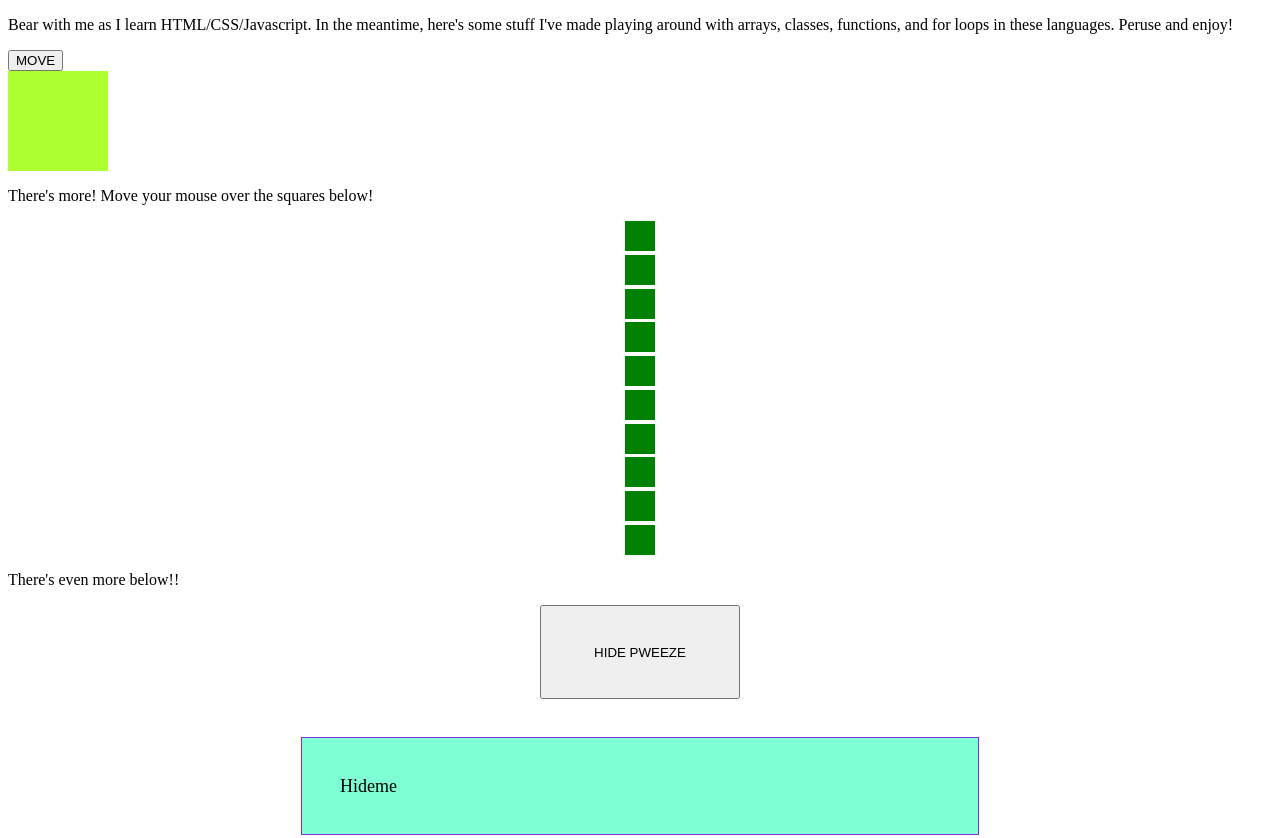
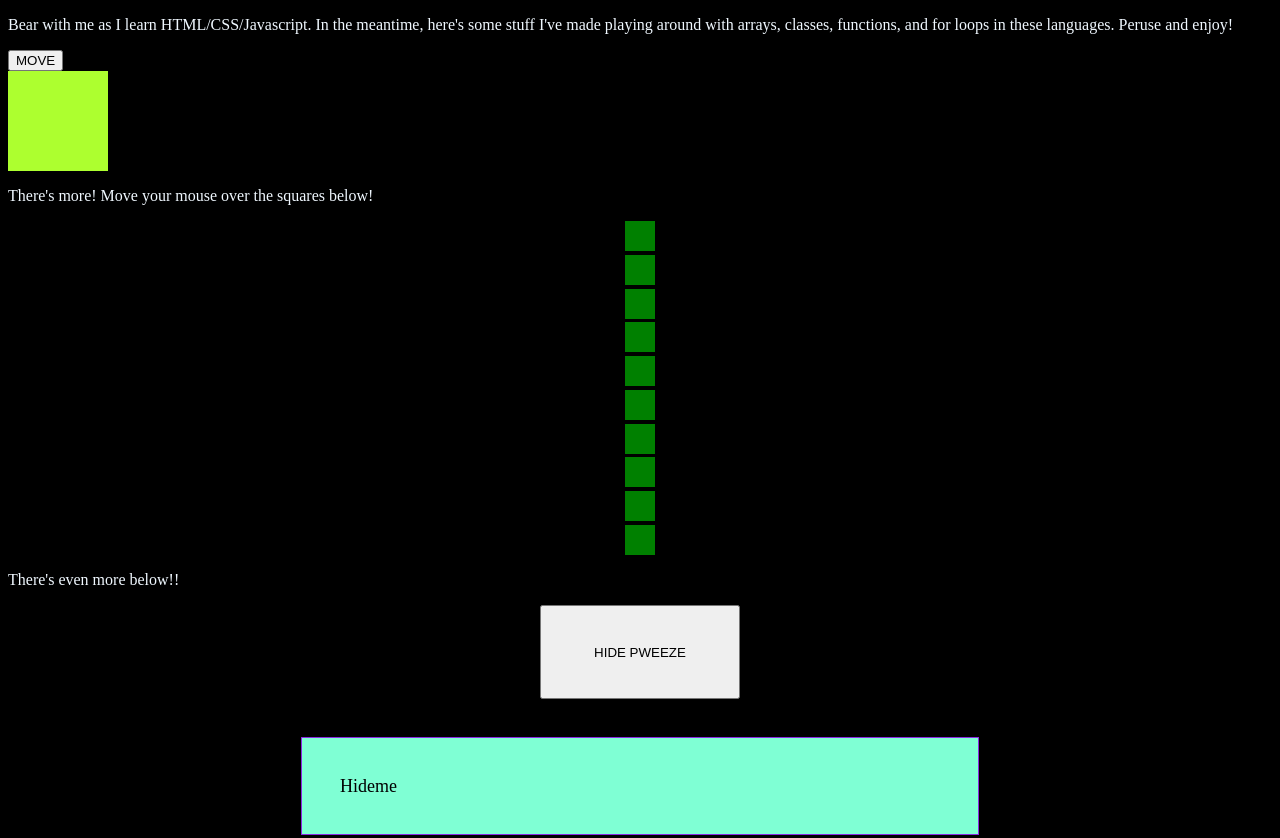
Before and after one commit to stephenrobic/stephenrobic.github.io, a plain HTML site: page minigame.html in a window 1280 px wide. Shown: the top 838 px of the page. Drawn offline with Linux system fonts and the light colour scheme.

Commit message:
changed color of Stress background and text

```diff
--- a/minigame.html
+++ b/minigame.html
@@ -7,6 +7,8 @@
     .something{width:30px; height: 30px; background-color: green; margin: 0 auto .1cm;}
     .hiders{width: 600px; height:20px; padding:1cm; border:1px solid blueviolet; font-size: large; margin: 0 auto 10px; background-color: aquamarine;}
     input[type="button"]{width: 200px; padding:1cm; display: block; margin: 0 auto 1cm;}
+    body{background-color: black;}
+    p{color: aliceblue;}
 </style>
 
 
```
